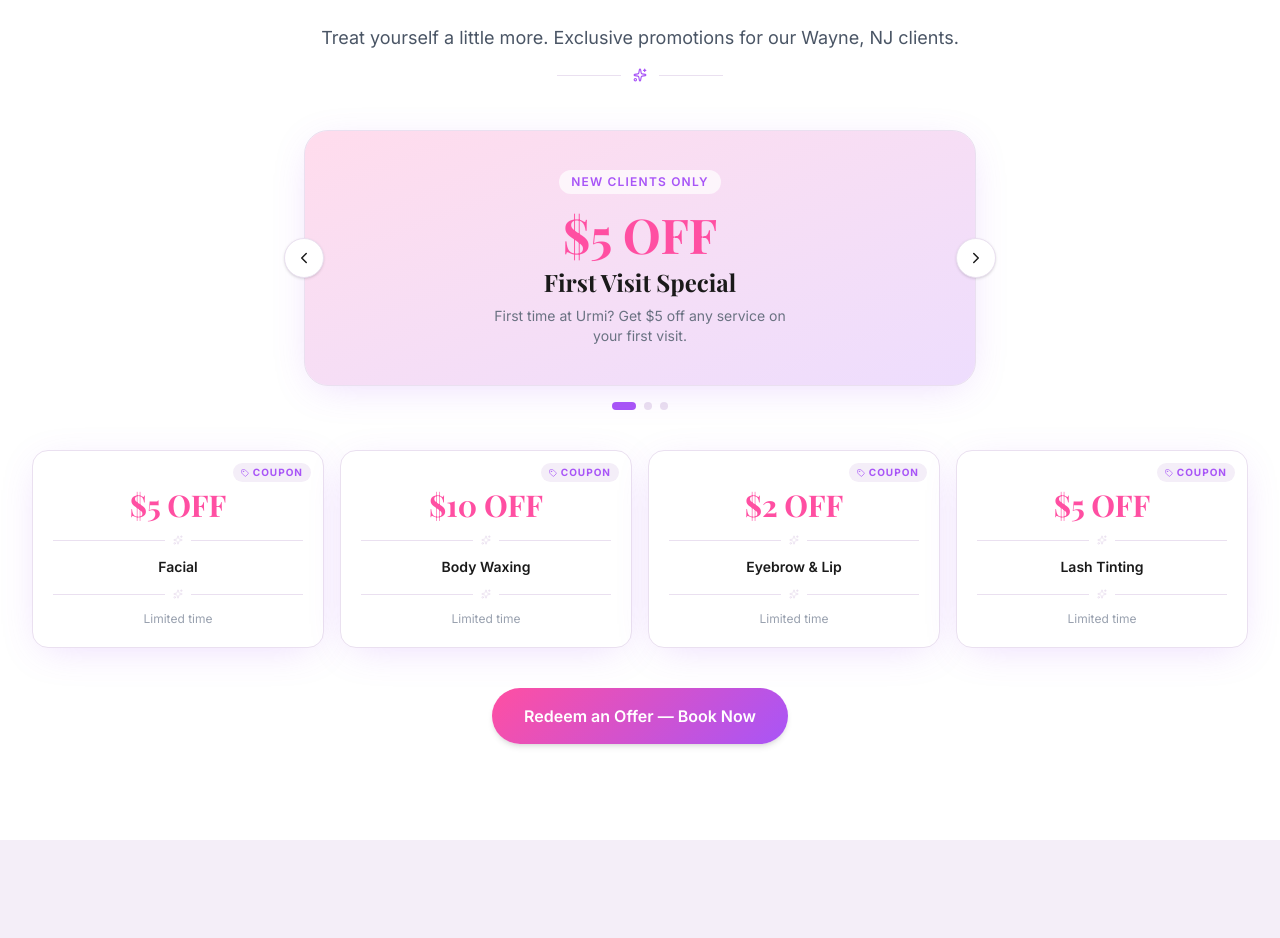
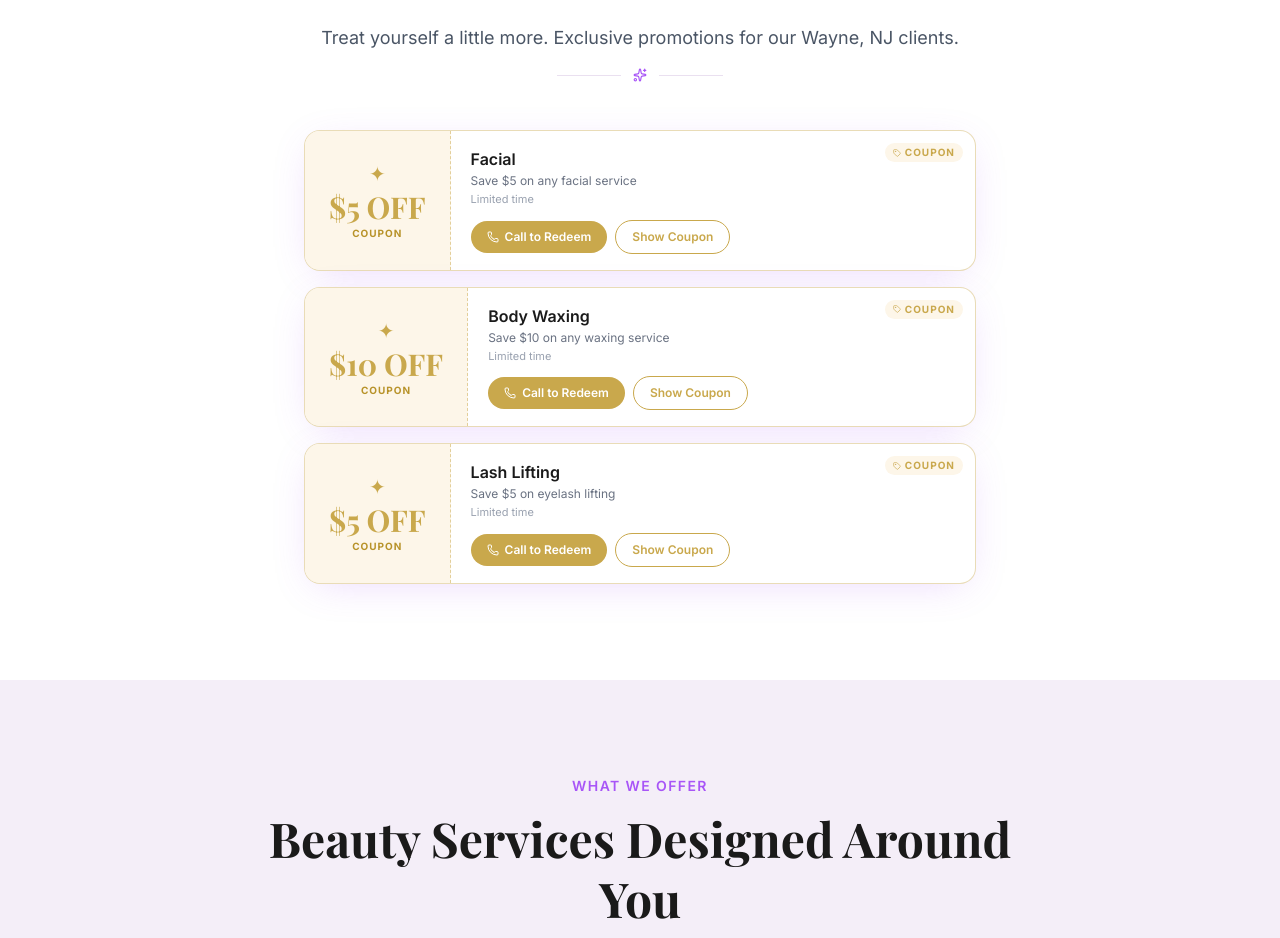
Before and after one commit to Aavash-L/urmi-threading-salon, a Next.js app: page / in a window 1280 px wide. Shown: the part 1181-2119 px from the top of the page. Built offline with nearby package versions, Linux system fonts and the light colour scheme; a web font is replaced by a local one.

Commit message:
update coupons and pricing: redesign offer cards with Call to Redeem, fix eyelash lifting service and price

```diff
--- a/src/app/pricing/page.tsx
+++ b/src/app/pricing/page.tsx
@@ -86,7 +86,7 @@ const menu = [
       { name: "Eyebrow Tinting",         price: "$15" },
       { name: "Eyelash Tinting",         price: "$20" },
       { name: "Eyelash Extensions",      price: "$50" },
-      { name: "Eyelash Exchange",        price: "$50" },
+      { name: "Eyelash Lifting",         price: "$55" },
     ],
   },
   {
--- a/src/components/sections/Offers.tsx
+++ b/src/components/sections/Offers.tsx
@@ -1,72 +1,21 @@
 "use client";
 
-import { useState, useEffect } from "react";
+import { useState } from "react";
 import { motion, AnimatePresence } from "framer-motion";
 import { useReducedMotion } from "framer-motion";
-import { ChevronLeft, ChevronRight, Sparkles, Tag } from "lucide-react";
-import Link from "next/link";
+import { Phone, Sparkles, Tag, X } from "lucide-react";
+import { BUSINESS } from "@/lib/constants";
 import SectionHeading from "@/components/ui/SectionHeading";
 
-const featured = [
-  {
-    tag: "New Clients Only",
-    discount: "$5 OFF",
-    service: "First Visit Special",
-    description: "First time at Urmi? Get $5 off any service on your first visit.",
-    color: "from-brand-pink/20 to-brand-purple/20",
-  },
-  {
-    tag: "Limited Time",
-    discount: "$10 OFF",
-    service: "Full Face Threading",
-    description: "Complete facial threading — upper lip, chin, sides, and forehead.",
-    color: "from-brand-purple/20 to-lavender-100/60",
-  },
-  {
-    tag: "Bundle Deal",
-    discount: "$3 OFF",
-    service: "Brows + Upper Lip",
-    description: "Book eyebrow threading and upper lip together and save.",
-    color: "from-brand-pink/15 to-blush-50",
-  },
-];
-
 const coupons = [
-  { discount: "$5 OFF", service: "Facial", note: "Limited time" },
-  { discount: "$10 OFF", service: "Body Waxing", note: "Limited time" },
-  { discount: "$2 OFF", service: "Eyebrow & Lip", note: "Limited time" },
-  { discount: "$5 OFF", service: "Lash Tinting", note: "Limited time" },
+  { discount: "$5 OFF",  service: "Facial",       description: "Save $5 on any facial service",   note: "Limited time" },
+  { discount: "$10 OFF", service: "Body Waxing",   description: "Save $10 on any waxing service",  note: "Limited time" },
+  { discount: "$5 OFF",  service: "Lash Lifting",  description: "Save $5 on eyelash lifting",      note: "Limited time" },
 ];
 
 export default function Offers() {
-  const [current, setCurrent] = useState(0);
-  const [direction, setDirection] = useState(1);
-  const [paused, setPaused] = useState(false);
+  const [activeCoupon, setActiveCoupon] = useState<number | null>(null);
   const shouldReduce = useReducedMotion();
-
-  const prev = () => {
-    setDirection(-1);
-    setCurrent((c) => (c - 1 + featured.length) % featured.length);
-  };
-  const next = () => {
-    setDirection(1);
-    setCurrent((c) => (c + 1) % featured.length);
-  };
-
-  useEffect(() => {
-    if (paused || shouldReduce) return;
-    const timer = setInterval(() => {
-      setDirection(1);
-      setCurrent((c) => (c + 1) % featured.length);
-    }, 2000);
-    return () => clearInterval(timer);
-  }, [paused, shouldReduce]);
-
-  const variants = {
-    enter: (d: number) => ({ opacity: 0, x: shouldReduce ? 0 : d * 60 }),
-    center: { opacity: 1, x: 0 },
-    exit: (d: number) => ({ opacity: 0, x: shouldReduce ? 0 : d * -60 }),
-  };
 
   return (
     <section className="py-24 bg-white" aria-label="Current offers and promotions">
@@ -84,74 +33,8 @@ export default function Offers() {
           <div className="h-px w-16 bg-lavender-100" />
         </div>
 
-        {/* Featured carousel */}
-        <div className="max-w-2xl mx-auto mb-10">
-          <div
-            className="relative"
-            onMouseEnter={() => setPaused(true)}
-            onMouseLeave={() => setPaused(false)}
-          >
-            {/* Card — mx-10 leaves room for arrows on mobile */}
-            <div className="relative rounded-3xl overflow-hidden h-64 border border-lavender-100 card-shadow mx-10 sm:mx-0">
-              <AnimatePresence custom={direction} mode="wait">
-                <motion.div
-                  key={current}
-                  custom={direction}
-                  variants={variants}
-                  initial="enter"
-                  animate="center"
-                  exit="exit"
-                  transition={{ duration: 0.35, ease: "easeInOut" }}
-                  className={`absolute inset-0 flex flex-col items-center justify-center text-center p-8 bg-gradient-to-br ${featured[current].color}`}
-                >
-                  <span className="text-xs font-semibold uppercase tracking-widest text-brand-purple bg-white/70 px-3 py-1 rounded-full mb-4">
-                    {featured[current].tag}
-                  </span>
-                  <p className="font-serif text-5xl font-bold text-brand-pink mb-2">
-                    {featured[current].discount}
-                  </p>
-                  <p className="font-serif text-2xl font-bold text-charcoal mb-2">
-                    {featured[current].service}
-                  </p>
-                  <p className="text-gray-500 text-sm max-w-xs">
-                    {featured[current].description}
-                  </p>
-                </motion.div>
-              </AnimatePresence>
-            </div>
-
-            {/* Arrows — outside overflow-hidden so they're never clipped */}
-            <button
-              onClick={prev}
-              aria-label="Previous offer"
-              className="absolute left-0 sm:-left-5 top-1/2 -translate-y-1/2 w-9 h-9 sm:w-10 sm:h-10 rounded-full bg-white border border-lavender-100 shadow flex items-center justify-center hover:bg-lavender-50 transition-colors z-10"
-            >
-              <ChevronLeft size={18} className="text-charcoal" />
-            </button>
-            <button
-              onClick={next}
-              aria-label="Next offer"
-              className="absolute right-0 sm:-right-5 top-1/2 -translate-y-1/2 w-9 h-9 sm:w-10 sm:h-10 rounded-full bg-white border border-lavender-100 shadow flex items-center justify-center hover:bg-lavender-50 transition-colors z-10"
-            >
-              <ChevronRight size={18} className="text-charcoal" />
-            </button>
-          </div>
-
-          {/* Dots */}
-          <div className="flex justify-center gap-2 mt-4">
-            {featured.map((_, i) => (
-              <button
-                key={i}
-                onClick={() => { setDirection(i > current ? 1 : -1); setCurrent(i); }}
-                aria-label={`Go to offer ${i + 1}`}
-                className={`h-2 rounded-full transition-all ${i === current ? "w-6 bg-brand-purple" : "w-2 bg-lavender-100"}`}
-              />
-            ))}
-          </div>
-        </div>
-
         {/* Coupon cards */}
-        <div className="grid grid-cols-2 md:grid-cols-4 gap-4">
+        <div className="flex flex-col gap-4 max-w-2xl mx-auto">
           {coupons.map((coupon, i) => (
             <motion.div
               key={i}
@@ -159,45 +42,99 @@ export default function Offers() {
               whileInView={{ opacity: 1, y: 0 }}
               viewport={{ once: true, margin: "-50px" }}
               transition={{ duration: 0.4, delay: shouldReduce ? 0 : i * 0.08 }}
-              className="relative bg-white border border-lavender-100 rounded-2xl p-5 text-center card-shadow overflow-hidden group hover:border-brand-purple transition-colors"
+              className="relative bg-white border border-[#c9a84c]/40 rounded-2xl overflow-hidden flex card-shadow hover:border-[#c9a84c] transition-colors"
             >
-              <span className="absolute top-3 right-3 text-[10px] font-bold uppercase tracking-widest text-brand-purple bg-lavender-50 px-2 py-0.5 rounded-full flex items-center gap-1">
+              {/* Left gold section */}
+              <div className="bg-[#fdf6e9] flex flex-col items-center justify-center px-6 py-5 min-w-[130px] border-r border-dashed border-[#c9a84c]/50">
+                <span className="text-[#c9a84c] text-xl mb-1">✦</span>
+                <p className="font-serif text-3xl font-bold text-[#c9a84c] leading-none">{coupon.discount}</p>
+                <p className="text-[10px] font-bold uppercase tracking-widest text-[#b8932a] mt-1">Coupon</p>
+              </div>
+
+              {/* Right content */}
+              <div className="flex flex-col justify-center px-5 py-4 flex-1 gap-2">
+                <div>
+                  <p className="font-semibold text-charcoal text-base">{coupon.service}</p>
+                  <p className="text-xs text-gray-500 mt-0.5">{coupon.description}</p>
+                  <p className="text-[11px] text-gray-400 mt-0.5">{coupon.note}</p>
+                </div>
+                <div className="flex items-center gap-2 flex-wrap mt-1">
+                  <a
+                    href={`tel:${BUSINESS.phoneRaw}`}
+                    className="inline-flex items-center gap-1.5 bg-[#c9a84c] text-white text-xs font-semibold px-4 py-2 rounded-full hover:bg-[#b8932a] transition-colors"
+                  >
+                    <Phone size={12} />
+                    Call to Redeem
+                  </a>
+                  <button
+                    onClick={() => setActiveCoupon(i)}
+                    className="inline-flex items-center gap-1.5 border border-[#c9a84c] text-[#c9a84c] text-xs font-semibold px-4 py-2 rounded-full hover:bg-[#fdf6e9] transition-colors"
+                  >
+                    Show Coupon
+                  </button>
+                </div>
+              </div>
+
+              {/* Tag badge */}
+              <span className="absolute top-3 right-3 text-[10px] font-bold uppercase tracking-widest text-[#c9a84c] bg-[#fdf6e9] px-2 py-0.5 rounded-full flex items-center gap-1">
                 <Tag size={8} />
                 Coupon
               </span>
-
-              <div className="mt-4">
-                <p className="font-serif text-3xl font-bold text-brand-pink">{coupon.discount}</p>
-
-                <div className="flex items-center gap-2 my-3">
-                  <div className="h-px flex-1 bg-lavender-100" />
-                  <Sparkles size={10} className="text-lavender-100" />
-                  <div className="h-px flex-1 bg-lavender-100" />
-                </div>
-
-                <p className="font-semibold text-charcoal text-sm">{coupon.service}</p>
-
-                <div className="flex items-center gap-2 my-3">
-                  <div className="h-px flex-1 bg-lavender-100" />
-                  <Sparkles size={10} className="text-lavender-100" />
-                  <div className="h-px flex-1 bg-lavender-100" />
-                </div>
-
-                <p className="text-xs text-gray-400">{coupon.note}</p>
-              </div>
             </motion.div>
           ))}
         </div>
+      </div>
 
-        <div className="text-center mt-10">
-          <Link
-            href="/book"
-            className="inline-flex items-center gap-2 bg-brand-gradient text-white font-semibold px-8 py-4 rounded-full hover:opacity-90 transition-opacity shadow-md"
+      {/* Coupon modal */}
+      <AnimatePresence>
+        {activeCoupon !== null && (
+          <motion.div
+            initial={{ opacity: 0 }}
+            animate={{ opacity: 1 }}
+            exit={{ opacity: 0 }}
+            className="fixed inset-0 z-50 flex items-center justify-center bg-black/40 px-4"
+            onClick={() => setActiveCoupon(null)}
           >
-            Redeem an Offer — Book Now
-          </Link>
-        </div>
-      </div>
+            <motion.div
+              initial={{ opacity: 0, scale: shouldReduce ? 1 : 0.92 }}
+              animate={{ opacity: 1, scale: 1 }}
+              exit={{ opacity: 0, scale: shouldReduce ? 1 : 0.92 }}
+              transition={{ duration: 0.2 }}
+              className="bg-white rounded-3xl p-8 max-w-sm w-full text-center shadow-2xl border border-[#c9a84c]/30 relative"
+              onClick={(e) => e.stopPropagation()}
+            >
+              <button
+                onClick={() => setActiveCoupon(null)}
+                className="absolute top-4 right-4 text-gray-400 hover:text-charcoal transition-colors"
+                aria-label="Close"
+              >
+                <X size={20} />
+              </button>
+
+              <p className="text-sm font-semibold text-charcoal mb-1">{BUSINESS.name}</p>
+              <p className="font-serif text-5xl font-bold text-[#c9a84c] my-3">
+                {coupons[activeCoupon].discount}
+              </p>
+              <p className="font-semibold text-charcoal text-lg">{coupons[activeCoupon].service}</p>
+              <p className="text-sm text-gray-500 mt-1">{coupons[activeCoupon].description}</p>
+
+              <div className="flex items-center gap-3 my-5">
+                <div className="h-px flex-1 bg-lavender-100" />
+                <span className="text-[#c9a84c] text-sm">✦</span>
+                <div className="h-px flex-1 bg-lavender-100" />
+              </div>
+
+              <a
+                href={`tel:${BUSINESS.phoneRaw}`}
+                className="inline-flex items-center gap-2 bg-[#c9a84c] text-white font-semibold px-6 py-3 rounded-full hover:bg-[#b8932a] transition-colors w-full justify-center"
+              >
+                <Phone size={16} />
+                Call {BUSINESS.phone}
+              </a>
+            </motion.div>
+          </motion.div>
+        )}
+      </AnimatePresence>
     </section>
   );
 }
```
